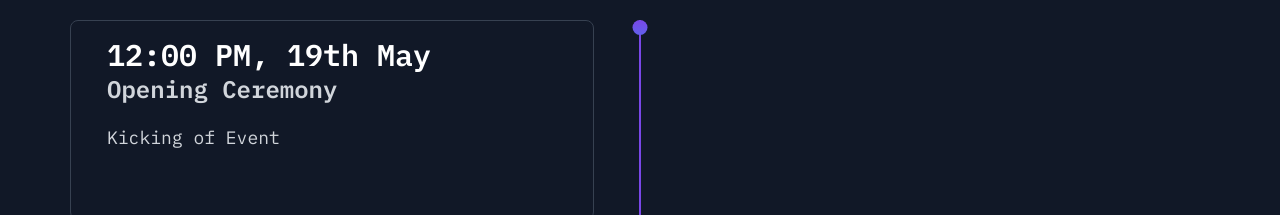
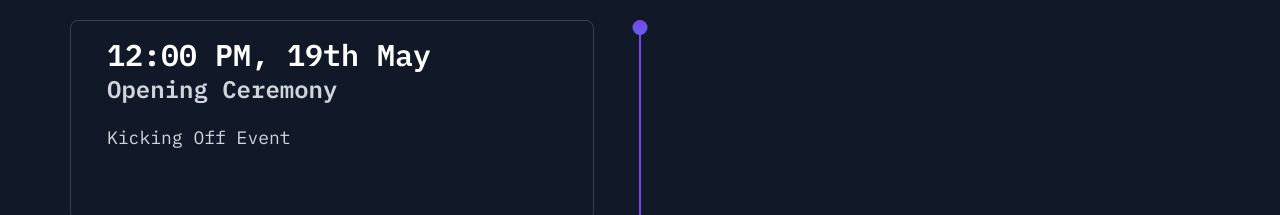
Before and after one commit to Amandeep4567/hacksrm, a React (Vite) app: page / in a window 1280 px wide. Shown: the part 6420-6635 px from the top of the page. Built offline with nearby package versions, Linux system fonts and the light colour scheme.

Commit message:
feat: code updated

```diff
--- a/src/components/Schedule.tsx
+++ b/src/components/Schedule.tsx
@@ -22,7 +22,7 @@
               <h2 className="ml-5 text-2xl font-semibold text-gray-300">
                 Opening Ceremony
               </h2>
-              <p className="text-gray-300">Kicking of Event</p>
+              <p className="text-gray-300">Kicking Off Event</p>
             </div>
           </li>
           <li className="timeline-item">
```
